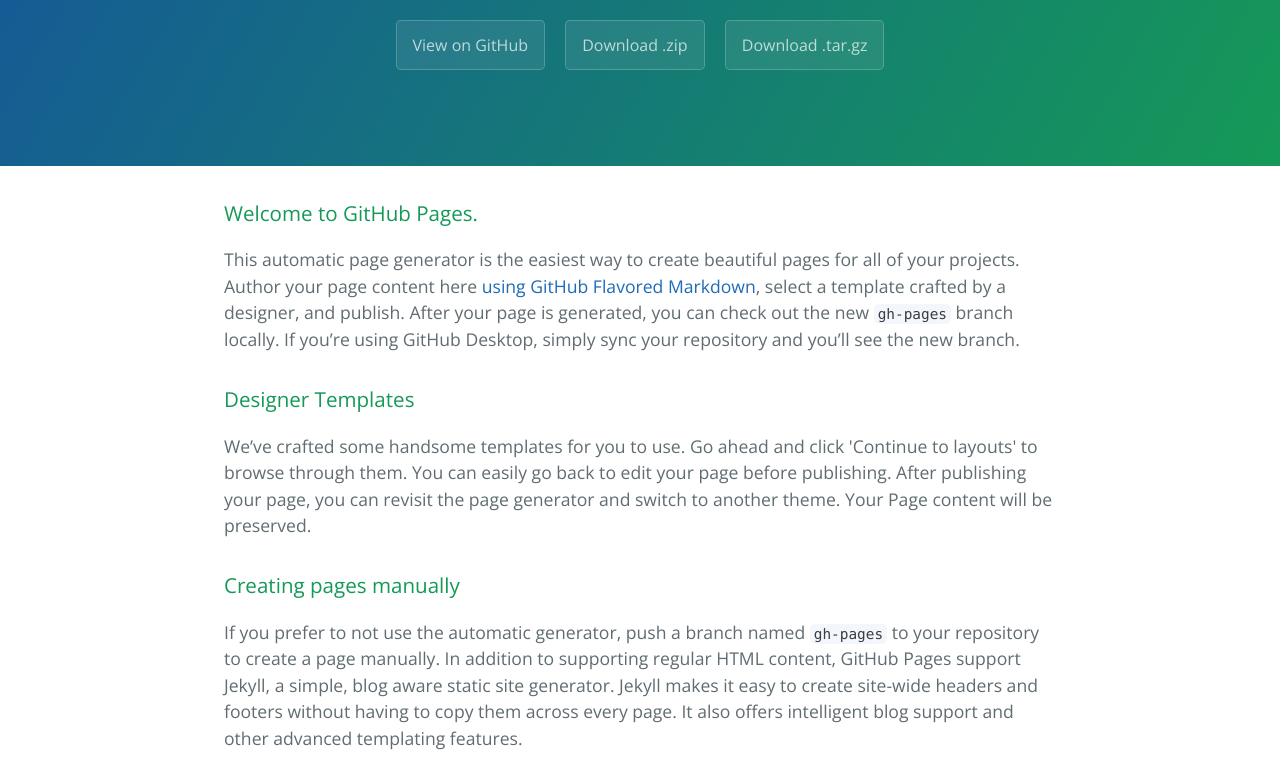
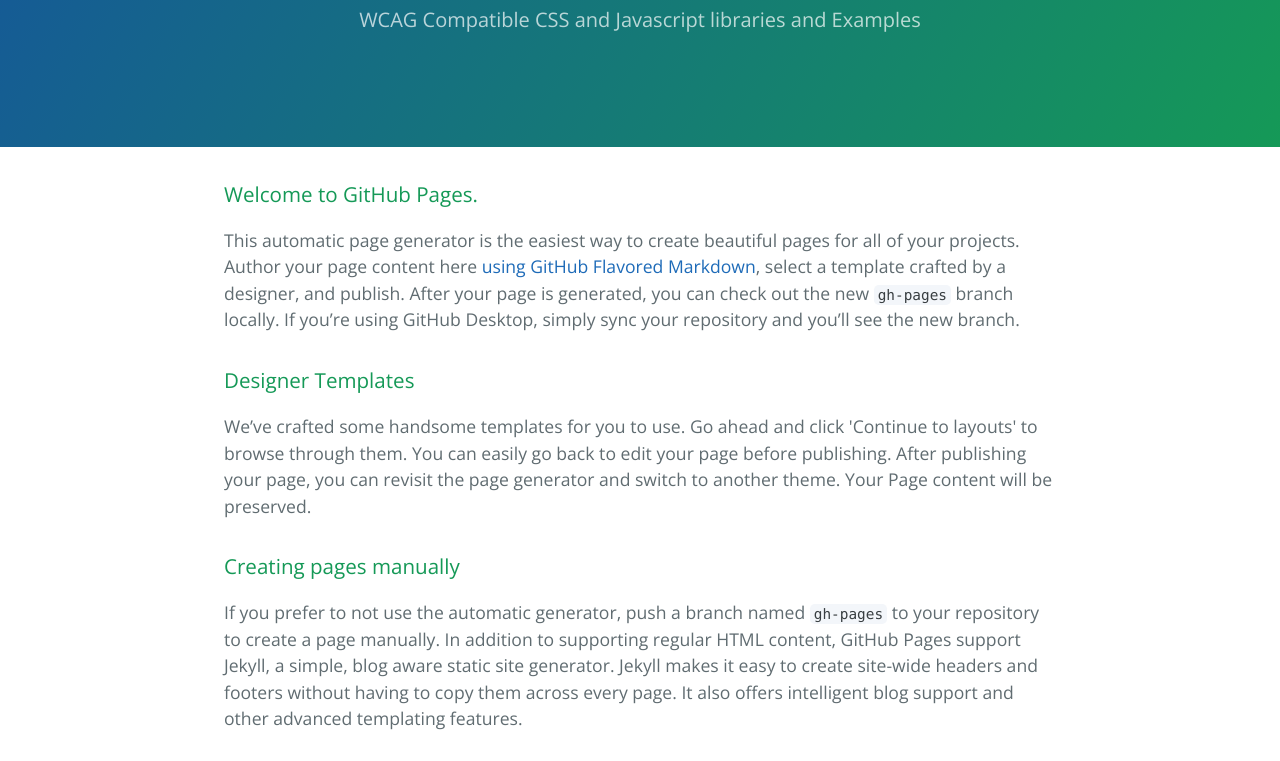
Before and after one commit to jitendravyas/a11ytools, a plain HTML site: page index.html in a window 1280 px wide. Shown: the part 170-931 px from the top of the page. Drawn offline with nearby package versions, Linux system fonts and the light colour scheme.

Commit message:
Update index.html

```diff
--- a/index.html
+++ b/index.html
@@ -12,10 +12,8 @@
   <body>
     <section class="page-header">
       <h1 class="project-name">Accessible Tools</h1>
-      <h2 class="project-tagline"></h2>
-      <a href="https://github.com/jitendravyas/a11ytools" class="btn">View on GitHub</a>
-      <a href="https://github.com/jitendravyas/a11ytools/zipball/master" class="btn">Download .zip</a>
-      <a href="https://github.com/jitendravyas/a11ytools/tarball/master" class="btn">Download .tar.gz</a>
+      <h2 class="project-tagline">WCAG Compatible CSS and Javascript libraries and Examples</h2>
+
     </section>
 
     <section class="main-content">
```
